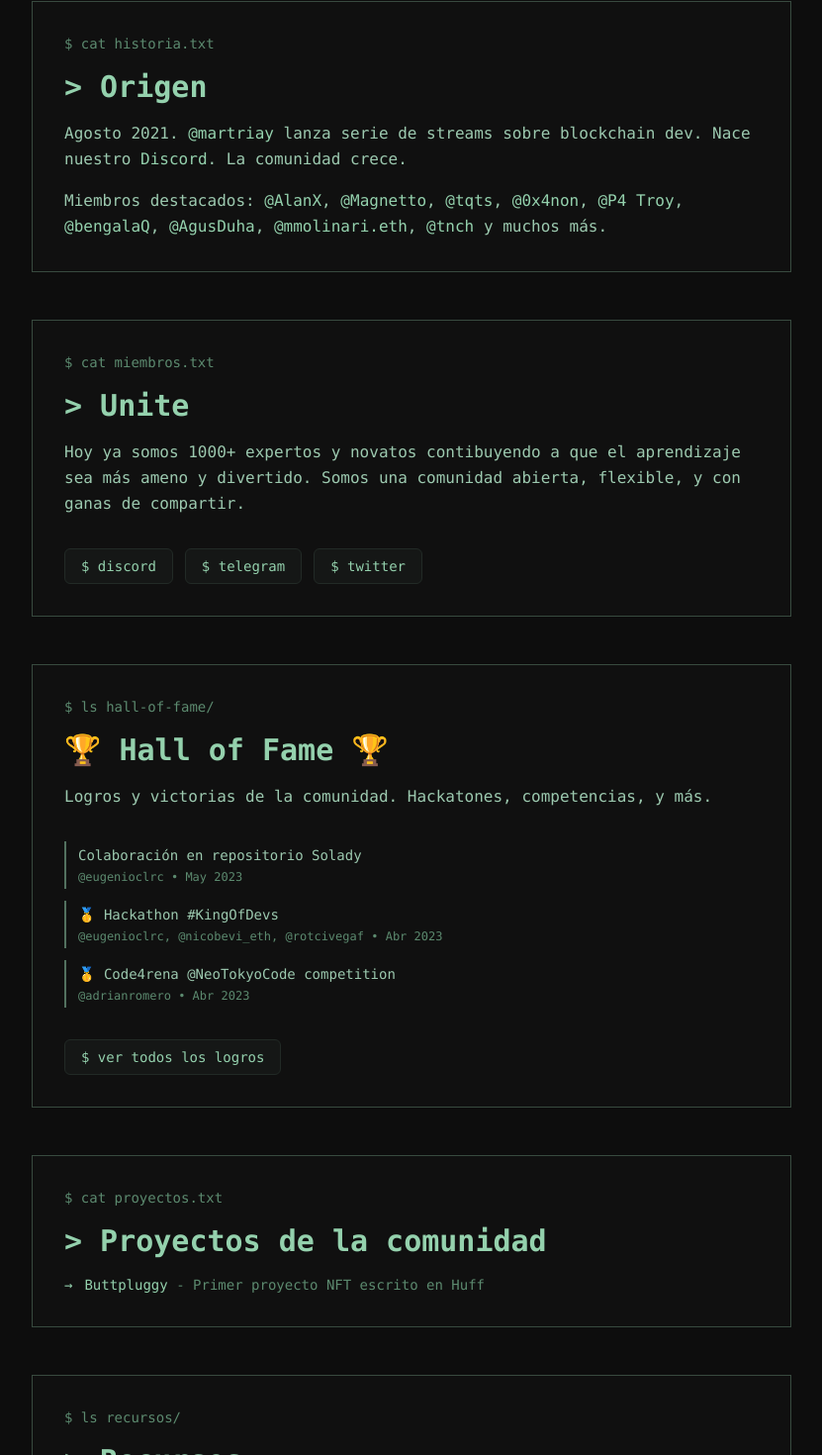
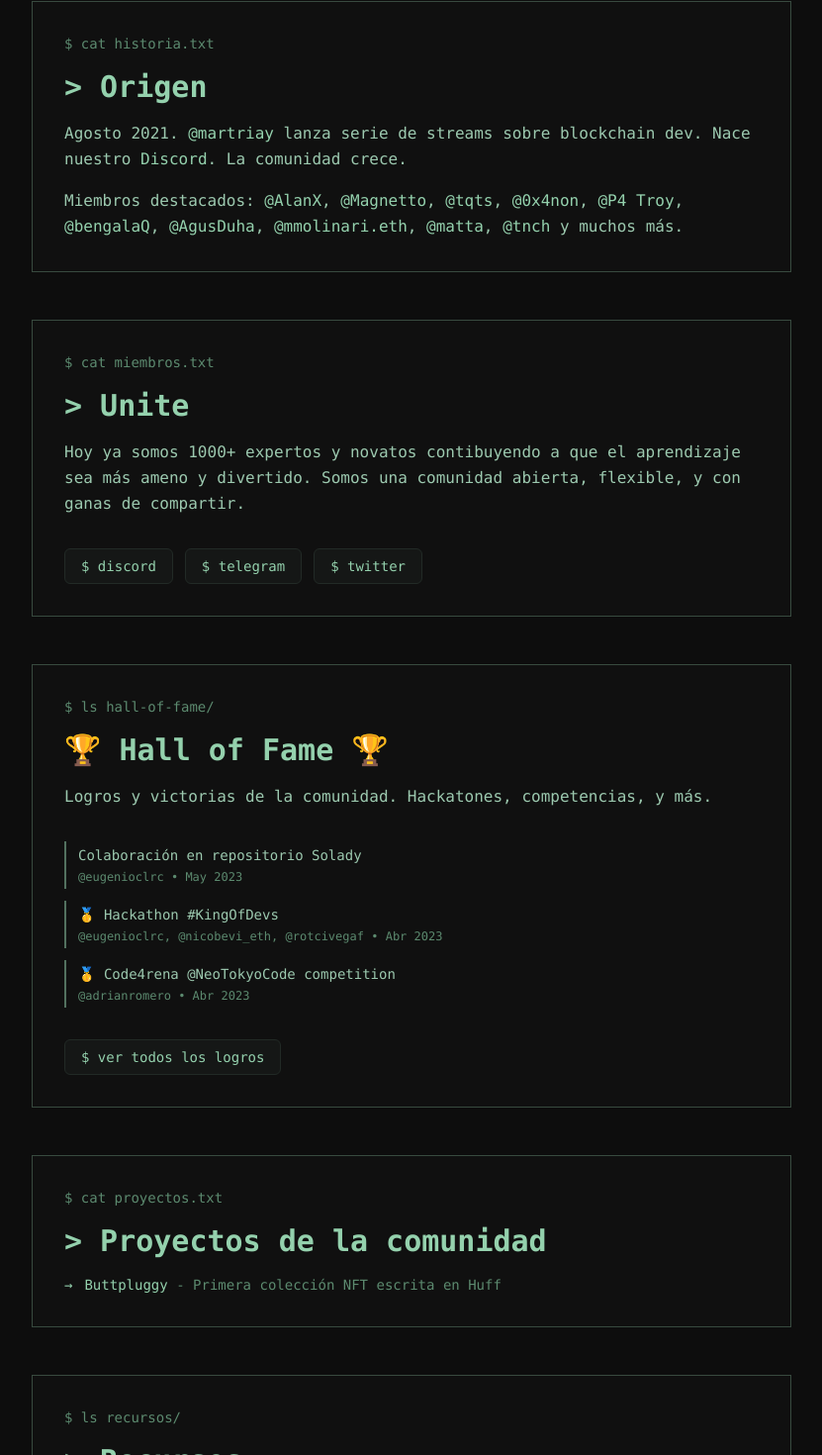
Before and after one commit to webtresclub/website, a Next.js app: page / in a window 1280 px wide. Shown: the part 823-2293 px from the top of the page at 99% size, without its empty margins (224-1055 px from the left). Built offline with nearby package versions, Linux system fonts and the light colour scheme; no server answers.

Commit message:
add @matta, fix copy

```diff
--- a/components/FeaturedProjects.js
+++ b/components/FeaturedProjects.js
@@ -2,7 +2,7 @@ export function FeaturedProjects() {
   const projects = [
     {
       title: 'Buttpluggy',
-      description: 'Primer proyecto NFT escrito en Huff',
+      description: 'Primera colección NFT escrita en Huff',
       url: 'https://buttpluggy.com/',
     },
   ];
--- a/components/History.js
+++ b/components/History.js
@@ -10,6 +10,7 @@ export function History() {
     { name: '@bengalaQ', url: 'https://twitter.com/AugustitoQ' },
     { name: '@AgusDuha', url: 'https://twitter.com/AgusDuha' },
     { name: '@mmolinari.eth', url: 'https://twitter.com/mateomolinari__' },
+    { name: '@matta', url: 'https://twitter.com/mattaereal' },
     { name: '@tnch', url: 'https://twitter.com/tinchoabbate' },
   ];
 
```
Also changed, not shown: 1 other file (tests, documents, lock files or other folders).
